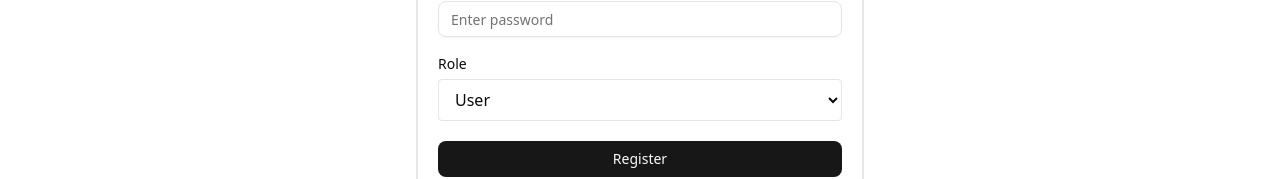
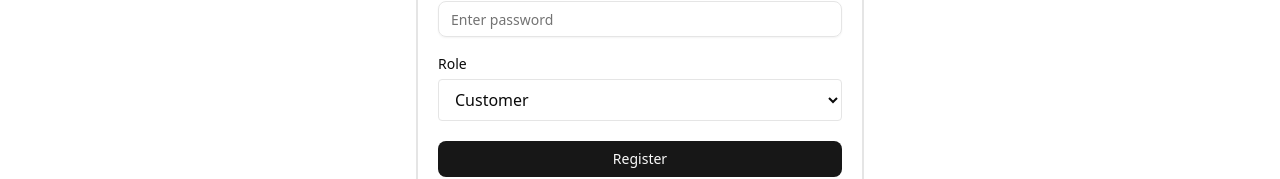
Before and after one commit to Repon-Hasan/L2-Assignment-4--Frontend, a Next.js app: page /register in a window 1280 px wide. Shown: the part 408-587 px from the top of the page. Built offline with nearby package versions, Linux system fonts and the light colour scheme.

Commit message:
Fixed customerIssuRegistration

```diff
--- a/src/components/RegistrationFrom.tsx
+++ b/src/components/RegistrationFrom.tsx
@@ -126,7 +126,7 @@ const RegistrationFrom = () => {
           {...field}
           className="w-full border rounded px-3 py-2"
         >
-          <option value="USER">User</option>
+          <option value="CUSTOMER">Customer</option>
           <option value="SELLER">Seller</option>
           <option value="ADMIN">Admin</option>
         </select>
--- a/src/components/registerSchema.tsx
+++ b/src/components/registerSchema.tsx
@@ -1,6 +1,6 @@
 import { z } from "zod";
 enum Role {
-  USER = "USER",
+  User = "CUSTOMER",
   SELLER = "SELLER",
   ADMIN = "ADMIN",
 }
```
